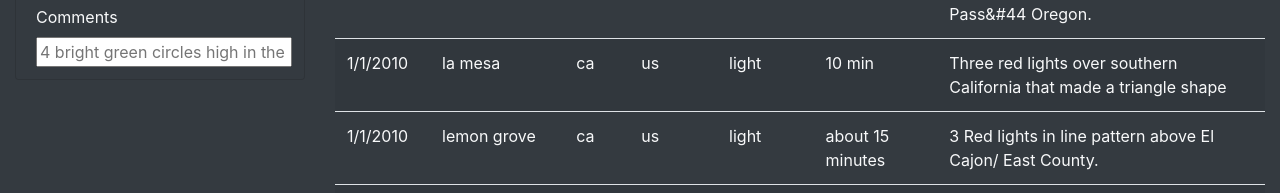
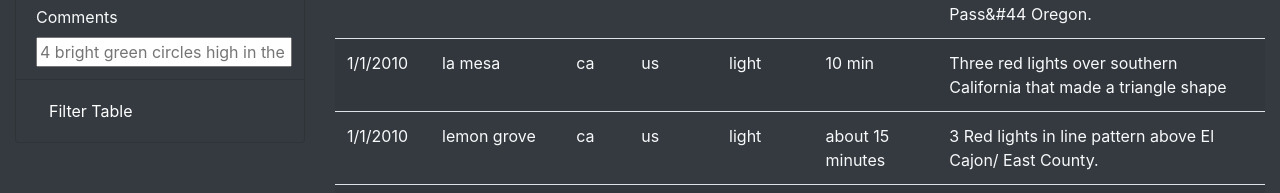
Before and after one commit to ElaineNg94/UFOs, a plain HTML site: page index.html in a window 1280 px wide. Shown: the part 1309-1502 px from the top of the page. Drawn offline with nearby package versions, Linux system fonts and the light colour scheme.

Commit message:
Add files via upload

```diff
--- a/index.html
+++ b/index.html
@@ -75,6 +75,11 @@
                         <label for="Comments">Comments</label>
                         <input type="text" placeholder="4 bright green circles high in the sky going in circles then one bright green light at my front door." id="comments" />
                       </li>
+                      <li class="bg-dark list-group-item">
+                        <button id="filter-btn" type="button" class="btn btn-dark">
+                          Filter Table
+                        </button>
+                     </li>
                 </ul>
             </div>
             <div class="col-md-9">
@@ -100,5 +105,6 @@
     <script src="https://cdnjs.cloudflare.com/ajax/libs/d3/4.11.0/d3.js"></script>
     <script src="static/js/data.js"></script>
     <script src="static/js/app.js"></script>
+
 </body>
 </html>
```
